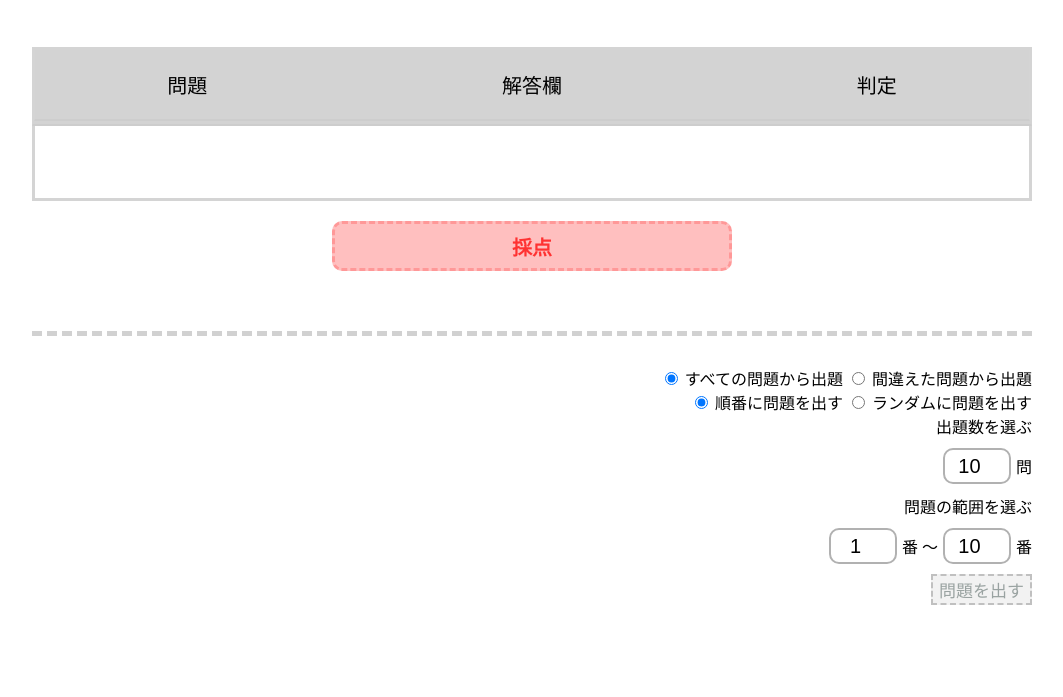
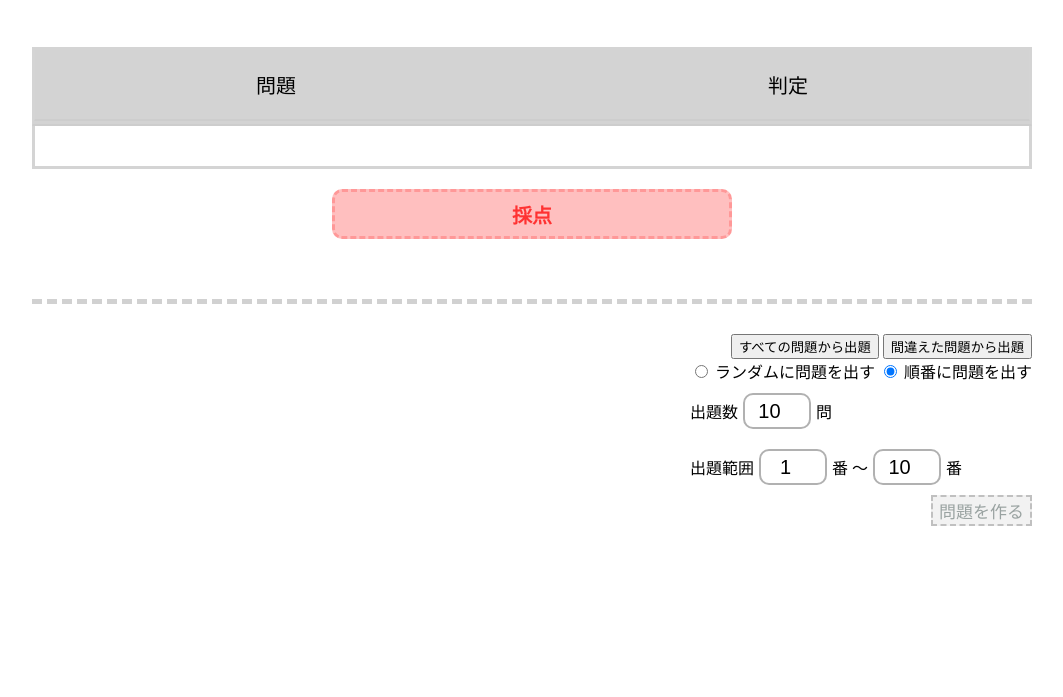
Before and after one commit to suna-0512/tanngo_test2, a plain HTML site: page index.html in a window 1280 px wide. Shown: the part 103-800 px from the top of the page, without its empty margins (108-1171 px from the left). Drawn offline with Linux system fonts and the light colour scheme.

Commit message:
Add files via upload

```diff
--- a/index.html
+++ b/index.html
@@ -1,4 +1,4 @@
-<!DOCTYPE html>
+<!DOCTYPE html> <!--ススマホで表示する用-->
 <html>
 
 <head>
@@ -17,11 +17,10 @@
 
 <body>
 
-    <p class="tytle">単語テスト自動生成機</p>
+    <p class="tytle">単語テスト</p>
 
     <div class="element header">
         <p >問題</p>
-        <p >解答欄</p>
         <p >判定</p>
     </div>
 
@@ -29,9 +28,6 @@
 
         <!--問題文-->
         <div class="text" id="question"></div>
-
-        <!--解答欄-->
-        <div id="inputAnswer"></div>
 
         <!--正誤判定-->
         <div class="text" id="judge"></div>
@@ -47,43 +43,43 @@
     <!--次の問題に進むボタン-->
     <div class="nextButton">
 
-        <!--どの形式で問題を作るか選ぶボタン-->
+        <!--すべてか間違えた問題からか-->
         <form name="Qtype">
-            <input type="radio" class="radioButton" id="all" name="selectQtype" value="all" checked>
-             <label for="all">すべての問題から出題</label>
-            <input type="radio" class="radioButton" id="remind" name="selectQtype" value="remind" >
-             <label for="remind">間違えた問題から出題</label>
+            <input class="databutton" id="alldataButton" type="button" value="すべての問題から出題" onclick="selectMenu('alldata')">
+            <input class="databutton" id="reminddataButton" type="button" value="間違えた問題から出題" onclick="selectMenu('reminddata')">
         </form>
 
+        <!--メニュー-->
+        <div id="selectMenu">
+            <!--ランダムか順番か-->
             <form name="Qalign">
+                <input type="radio" class="radioButton" id="random" name="selectQalign" value="random" >
+                <label for="random">ランダムに問題を出す</label>
                 <input type="radio" class="radioButton" id="order" name="selectQalign" value="order" checked>
                 <label for="order">順番に問題を出す</label>
-            <input type="radio" class="radioButton" id="random" name="selectQalign" value="random" >
-             <label for="random">ランダムに問題を出す</label>
             </form>
 
-
             <!--問題の数を選ぶ-->
-        <label for="Qnum">出題数を選ぶ</label>
             <div class="Qnum">
+            <label for="Qnum" class="label_mini">出題数</label>
                 <input class="selectNum" id="max_num" type="number" max="100" min="0" placeholder="問題数を入力" value="10">
                 <p>問</p>
             </div>
 
             <!--問題の範囲を選ぶ-->
-        <label for="Qrange">問題の範囲を選ぶ</label>
             <div class="Qrange">
+                <label for="Qrange" class="label_mini">出題範囲</label>
                 <input class="selectNum" id="num_range_min" type="number" min="0" placeholder="はじめの問題番号を入力" value="1">
                 <p>番 ～ </p>
-
                 <input class="selectNum" id="num_range_max" type="number" min="0" placeholder="終わりの問題番号を入力" value="10">
                 <p>番</p>
             </div>
 
+        </div>
+
         <!--問題を作るボタン-->
-        <div id="createQButton">
-            <input class="button makeQbutton" type="button" value="問題を出す" onclick="makeQuestions()">
-        </div>
+        <input class="button makeQbutton" id ="createQButton" type="button" value="問題を作る" onclick="makeQuestions()">
+
 
     </div>
 
```
Lines whose indentation alone changed are shown as unchanged.
